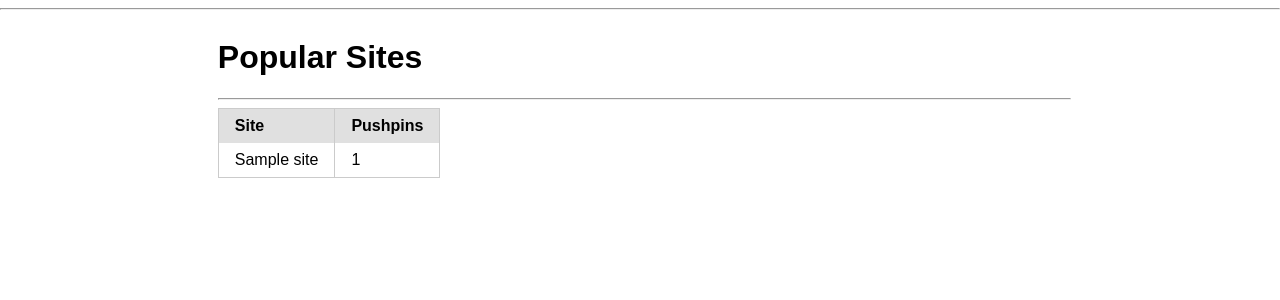
After one commit to xiaoxiaoyu0302/Database-of-CorkboardIt, a Flask app: template Phase 3/Corkboard/src/templates/popular_sites.html in a window 1280 px wide. The commit adds this page. Shown: the top 300 px of the page. Run offline with Flask 2, Linux system fonts and the light colour scheme; the template is opened without the code that fills it: most values are stand-ins (such as "Sample title", 1, 10 or a date in 2020); parts of the project's set-up code (start-up, migrations or seed data) failed here and were passed over; some libraries are stand-ins or nearby versions.

Commit message:
adding popular_sites page. Fixing corkboard page to show category

```diff
--- a/Phase 3/Corkboard/src/sql/get_corkboard_by_id.sql
+++ b/Phase 3/Corkboard/src/sql/get_corkboard_by_id.sql
@@ -1,5 +1,6 @@
 SELECT
 	"Corkboard".title,
+	"Corkboard".category,
 	CONCAT( "User".first_name, ' ' , "User".last_name) AS owner_name,
 	(
 		SELECT
--- /dev/null
+++ b/Phase 3/Corkboard/src/sql/popular_sites.sql
@@ -0,0 +1,15 @@
+SELECT
+    SUBSTRING
+        (
+            "Pushpin".image_link
+            FROM
+            '(?:.*://)?([^/]*)'
+        ) AS site_name,
+    COUNT
+        (*) AS site_count
+FROM
+    "Pushpin"
+GROUP BY
+    1
+ORDER BY
+    site_count DESC;
--- a/Phase 3/Corkboard/src/templates/index.html
+++ b/Phase 3/Corkboard/src/templates/index.html
@@ -15,7 +15,9 @@
     {% for corkboard in corkboards %}
     <div><p><a href="{{ url_for('get_corkboard') }}/{{ corkboard.id }}">{{ corkboard.title }}</a></p></div>
     {% endfor %}
-    <hr>
+    <hr/>
+    <div><a href="{{ url_for('get_popular_sites') }}"><input type="button" value="View Popular Sites"></a></div>
+
 
     <form action="" method="post" novalidate>
         {{ form.hidden_tag() }}
--- /dev/null
+++ b/Phase 3/Corkboard/src/templates/popular_sites.html
@@ -0,0 +1,26 @@
+{% extends "base.html" %}
+
+{% block content %}
+    <h1>Popular Sites</h1>
+    <hr/>
+    <table class="pure-table">
+        <thead>
+            <tr>
+                <th>Site</th>
+                <th>Pushpins</th>
+            </tr>
+        </thead>
+        <tbody>
+            {% for site in popular_sites %}
+                <tr>
+                    <td>
+                        {{ site.site_name }}
+                    </td>
+                    <td>
+                        {{ site.site_count }}
+                    </td>
+                </tr>
+            {% endfor %}
+        </tbody>
+    </table>
+{% endblock %}
```
Also changed, not shown: Phase 3/Corkboard/src/routes.py (+11 -1 lines), Phase 3/Corkboard/src/templates/corkboard.html (+3 -9 lines).
